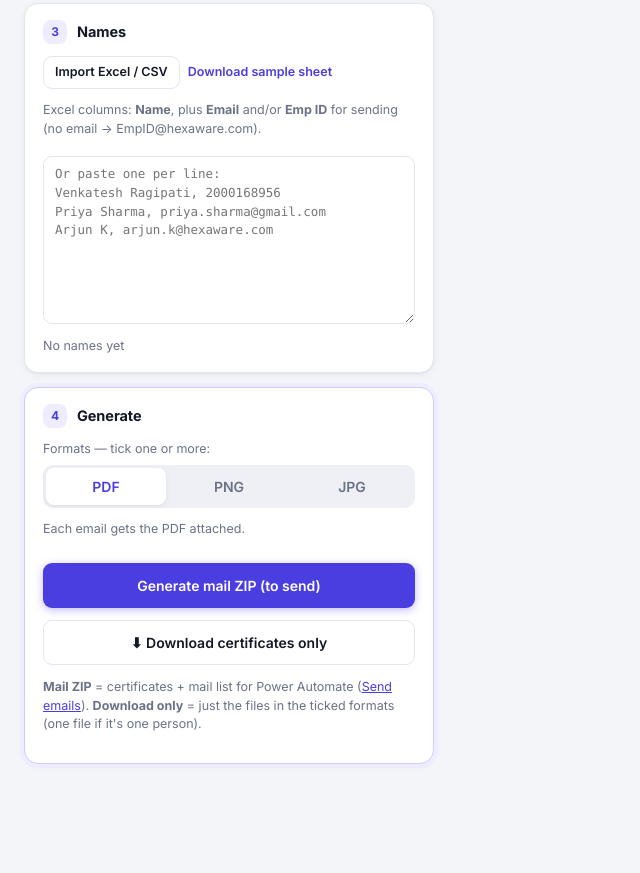
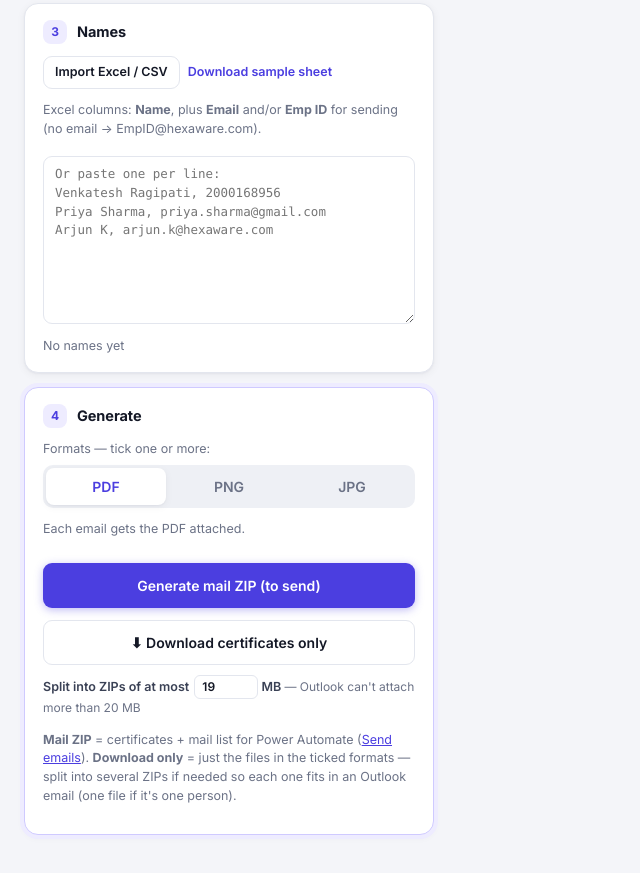
Before and after one commit to venkynani1/certificate-Mailmerge, a plain HTML site: page index.html in a window 1280 px wide. Shown: the part 860-1733 px from the top of the page, without its empty margins (0-640 px from the left). Before the commit the page ends 1672 px from the top, so only its background shows below. Drawn offline with nearby package versions, Linux system fonts and the light colour scheme.

Commit message:
Update Mail ZIP description for clarity

```diff
--- a/index.html
+++ b/index.html
@@ -152,9 +152,10 @@
             <p class="group-flag small" hidden></p>
             <button id="genCerts" class="btn primary block">Generate mail ZIP (to send)</button>
             <button id="dlCerts" class="btn ghost block">⬇ Download certificates only</button>
+            <label class="small zip-max">Split into ZIPs of at most <input id="zipMax" class="inline-input narrow" type="number" min="1" max="200" step="1" value="19" /> MB <span class="hint">— Outlook can't attach more than 20 MB</span></label>
             <div class="progress" id="certProg" hidden><div></div><span></span></div>
             <p class="test-flag warn small" hidden>🧪 Test mode is on — the mail list will have only 3 emails, all to you.</p>
-            <p class="muted small"><b>Mail ZIP</b> = certificates + mail list for Power Automate (<a href="#" data-goto="send">Send emails</a>). <b>Download only</b> = just the files in the ticked formats (one file if it's one person).</p>
+            <p class="muted small"><b>Mail ZIP</b> = certificates + mail list for Power Automate (<a href="#" data-goto="send">Send emails</a>). <b>Download only</b> = just the files in the ticked formats — split into several ZIPs if needed so each one fits in an Outlook email (one file if it's one person).</p>
           </div>
         </div>
 
```
